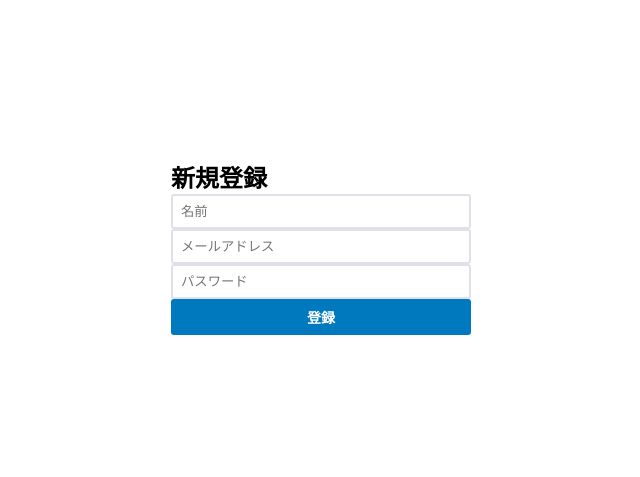
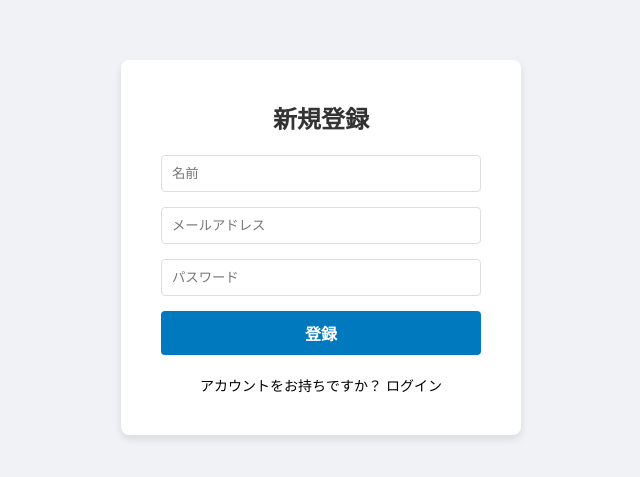
Before and after one commit to hideaki1979/geminicli_todo, a Next.js app: page /auth/signup in a window 1280 px wide. Shown: the part 153-630 px from the top of the page, without its empty margins (319-959 px from the left). Built offline with nearby package versions, Linux system fonts and the light colour scheme.

Commit message:
feat: ローディングコンポーネント見直し、サインアップ画面スタイル見直し

```diff
--- a/src/app/auth/signup/SignUpPageClient.tsx
+++ b/src/app/auth/signup/SignUpPageClient.tsx
@@ -1,19 +1,9 @@
 'use client';
 
 import SignUpForm from '@/components/SignUpForm';
-import styled from 'styled-components';
-
-const Container = styled.div`
-  display: flex;
-  justify-content: center;
-  align-items: center;
-  height: 100vh;
-`;
 
 export default function SignUpPageClient() {
   return (
-    <Container>
-      <SignUpForm />
-    </Container>
+    <SignUpForm />
   );
 }
--- a/src/app/layout.tsx
+++ b/src/app/layout.tsx
@@ -3,6 +3,7 @@ import { Geist, Geist_Mono } from "next/font/google";
 import "./globals.css";
 import StyledComponentsRegistry from "@/lib/registry";
 import SessionProviderWrapper from "@/components/SessionProviderWrapper";
+import { Suspense } from "react";
 
 const geistSans = Geist({
   variable: "--font-geist-sans",
@@ -31,7 +32,11 @@ export default function RootLayout({
     <html lang="en">
       <body className={`${geistSans.variable} ${geistMono.variable}`}>
         <StyledComponentsRegistry>
-          <SessionProviderWrapper>{children}</SessionProviderWrapper>
+          <SessionProviderWrapper>
+            <Suspense fallback={null}> {/* Wrap children with Suspense here */}
+              {children}
+            </Suspense>
+          </SessionProviderWrapper>
         </StyledComponentsRegistry>
       </body>
     </html>
--- a/src/components/DndBoardContent.tsx
+++ b/src/components/DndBoardContent.tsx
@@ -11,6 +11,7 @@ import React, { useState } from 'react';
 import Modal from './Modal';
 import useModal from '@/hooks/useModal';
 import { ModalActions, Button, Input, ErrorMessage } from '@/components/common/ModalElements';
+import Loading from '@/app/loading';
 
 // --- Styled Components (変更なし) ---
 const ModalForm = styled.form`
@@ -111,8 +112,10 @@ const DndBoardContent = () => {
     ? board.lists.find(list => list.tasks.some(task => task.id === activeTask.id))
     : null;
 
+
+
   if (initialLoading) {
-    return <div>Loading Board...</div>;
+    return <Loading />;
   }
 
   if (boardError) {
--- a/src/components/Header.tsx
+++ b/src/components/Header.tsx
@@ -68,9 +68,7 @@ const Header = () => {
       </LogoContainer>
 
       <AuthSection>
-        {status === 'loading' ? (
-          <span>Loading...</span>
-        ) : session?.user ? (
+        {status === 'loading' ? null : session?.user ? (
           <>
             <Link href="/profile">
               <UserName>ようこそ、 {userName}さん</UserName>
--- a/src/components/SignInForm.tsx
+++ b/src/components/SignInForm.tsx
@@ -100,9 +100,7 @@ const SignInForm = () => {
 
   };
 
-  if (status === "loading") {
-    return <div>Loading...</div>; // Or a loading spinner
-  }
+
 
   return (
     <Container>
--- a/src/components/SignUpForm.tsx
+++ b/src/components/SignUpForm.tsx
@@ -3,13 +3,54 @@
 import { useState } from 'react';
 import { useRouter } from 'next/navigation';
 import styled from 'styled-components';
+import Link from 'next/link'; // Import Link
 import { Button, Input, ErrorMessage } from '@/components/common/ModalElements';
 
-const Form = styled.form`
+// Styled Components from SignInForm.tsx
+const Container = styled.div`
   display: flex;
-  flex-direction: column;
-  width: 300px;
-  margin: 0 auto;
+  justify-content: center;
+  align-items: center;
+  min-height: 100vh;
+  background-color: #f0f2f5;
+`;
+
+const FormWrapper = styled.div`
+  background-color: #ffffff;
+  padding: 40px;
+  border-radius: 8px;
+  box-shadow: 0 4px 8px rgba(0, 0, 0, 0.1);
+  width: 100%;
+  max-width: 400px;
+  text-align: center;
+`;
+
+const Title = styled.h2`
+  margin-bottom: 20px;
+  color: #333;
+`;
+
+const StyledInput = styled(Input)`
+  width: 100%;
+  padding: 10px;
+  margin-bottom: 15px;
+  border: 1px solid #ddd;
+  border-radius: 4px;
+`;
+
+const StyledButton = styled(Button)`
+  width: 100%;
+  padding: 10px;
+  background-color: #0079bf;
+  color: white;
+  border: none;
+  border-radius: 4px;
+  cursor: pointer;
+  font-size: 16px;
+
+  &:hover {
+    background-color: #026aa7;
+  }
 `;
 
 const SuccessMessage = styled.p`
@@ -49,9 +90,12 @@ export default function SignUpForm() {
   };
 
   return (
-    <Form onSubmit={handleSubmit}>
-      <h2>新規登録</h2>
-      <Input
+    <Container>
+      <FormWrapper>
+        <Title>新規登録</Title>
+        <form onSubmit={handleSubmit}>
+          {error && <ErrorMessage data-testid="error-message">{error}</ErrorMessage>}
+          <StyledInput
             type="text"
             placeholder="名前"
             value={name}
@@ -59,7 +103,7 @@ export default function SignUpForm() {
             required
             data-testid="username-input"
           />
-      <Input
+          <StyledInput
             type="email"
             placeholder="メールアドレス"
             value={email}
@@ -67,7 +111,7 @@ export default function SignUpForm() {
             required
             data-testid="email-input"
           />
-      <Input
+          <StyledInput
             type="password"
             placeholder="パスワード"
             value={password}
@@ -75,9 +119,13 @@ export default function SignUpForm() {
             required
             data-testid="password-input"
           />
-      <Button className='primary' type="submit" data-testid="signup-button">登録</Button>
-      {error && <ErrorMessage data-testid="error-message">{error}</ErrorMessage>}
+          <StyledButton type="submit" data-testid="signup-button">登録</StyledButton>
           {success && <SuccessMessage data-testid="success-message">{success}</SuccessMessage>}
-    </Form>
+        </form>
+        <p style={{ marginTop: '20px', fontSize: '14px' }}>
+          アカウントをお持ちですか？ <Link href="/auth/signin">ログイン</Link>
+        </p>
+      </FormWrapper>
+    </Container>
   );
 }
```
Also changed, not shown: src/app/auth/signin/page.tsx (+6 -1 lines), src/app/loading.tsx (added, +57 -0 lines), src/hooks/useBoard.ts (indentation only). Lines whose indentation alone changed are shown as unchanged.
